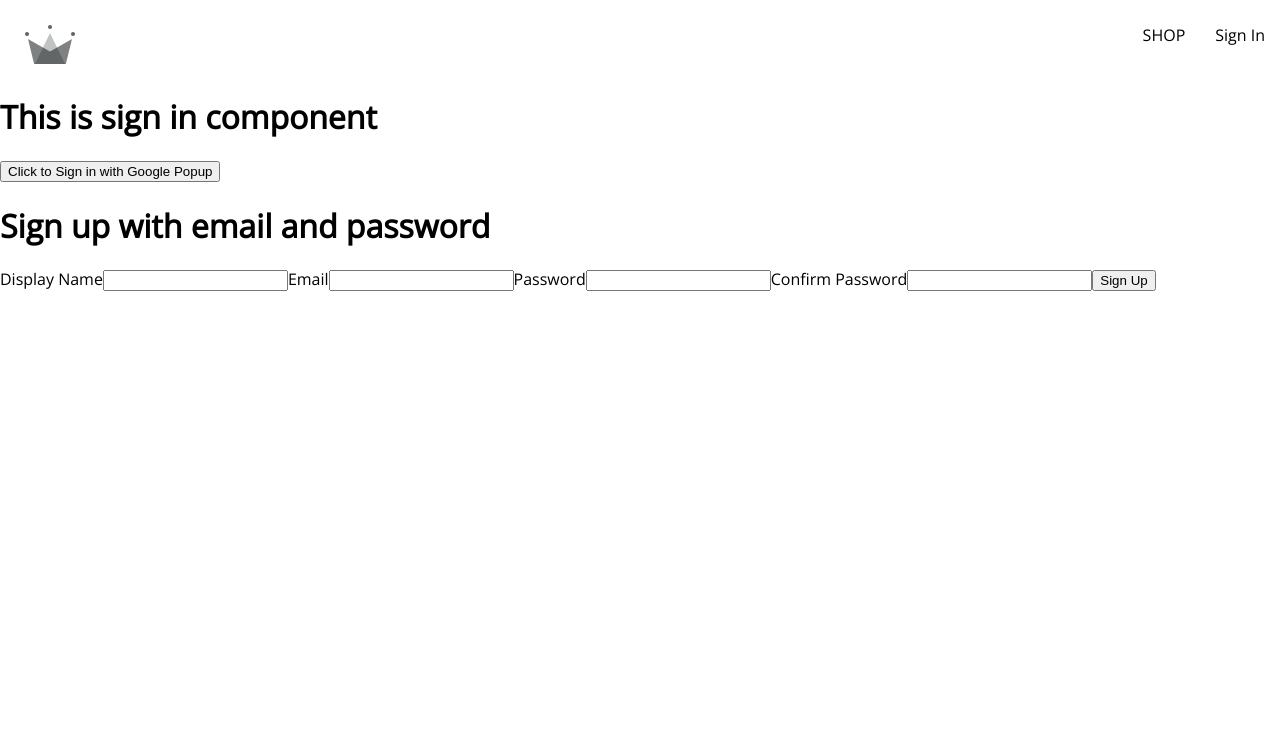
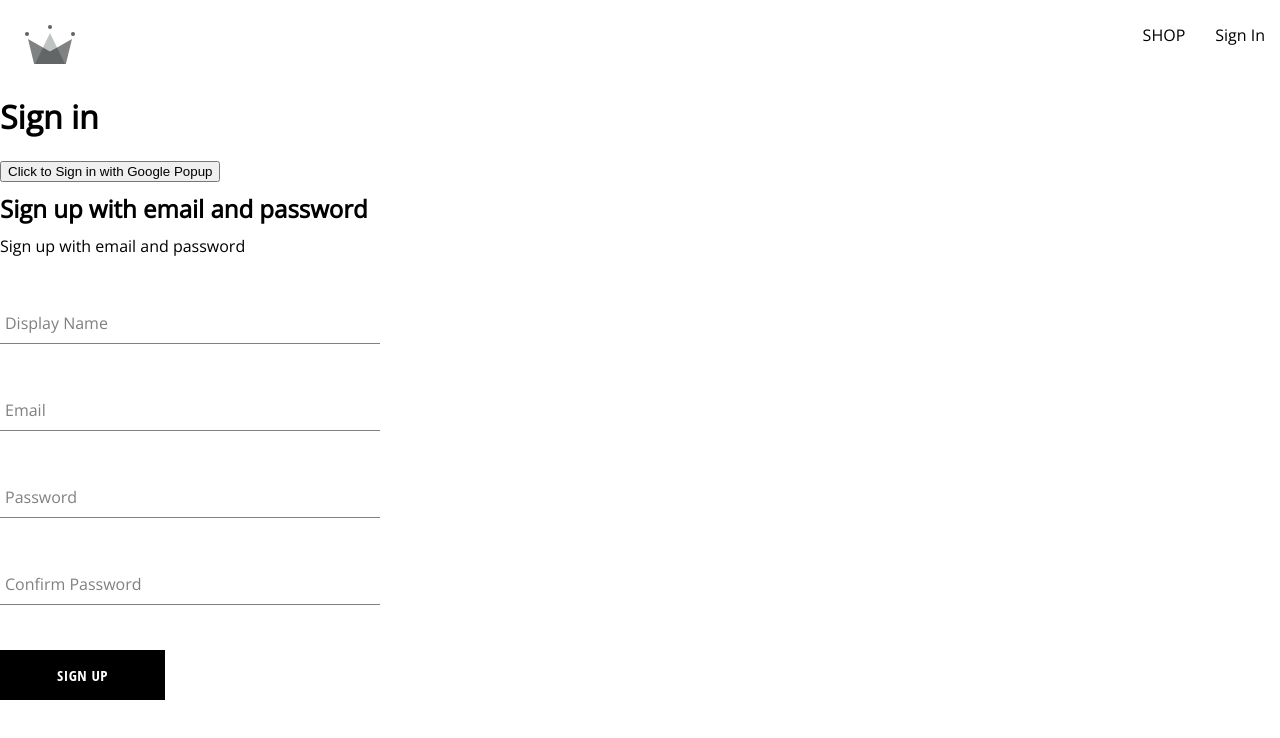
Before and after one commit to sebastianr812/crown-clothing, a React (Create React App) app: page /sign-in in a window 1280 px wide. Shown: the top 738 px of the page. Built offline with nearby package versions, Linux system fonts and the light colour scheme.

Commit message:
created sign up component form input component and button component

```diff
--- /dev/null
+++ b/src/components/button/button.component.jsx
@@ -0,0 +1,16 @@
+import './button.component.styles.scss';
+
+
+const BUTTON_TYPE_CLASSES = {
+    google: 'google-sign-in',
+    inverted: 'inverted'
+}
+
+const Button = ({ children, buttonType, ...otherProps }) => {
+    return (
+        <button className={`button-container ${BUTTON_TYPE_CLASSES[buttonType]}`}
+            {...otherProps}>{children}</button>
+    );
+}
+
+export default Button;
--- /dev/null
+++ b/src/components/button/button.component.styles.scss
@@ -0,0 +1,46 @@
+.button-container {
+    min-width: 165px;
+    width: auto;
+    height: 50px;
+    letter-spacing: 0.5px;
+    line-height: 50px;
+    padding: 0 35px 0 35px;
+    font-size: 15px;
+    background-color: black;
+    color: white;
+    text-transform: uppercase;
+    font-family: 'Open Sans Condensed';
+    font-weight: bolder;
+    border: none;
+    cursor: pointer;
+    display: flex;
+    justify-content: center;
+
+    &:hover {
+        background-color: white;
+        color: black;
+        border: 1px solid black;
+    }
+
+    &.google-sign-in {
+        background-color: #4285f4;
+        color: white;
+
+        &:hover {
+            background-color: #357ae8;
+            border: none;
+        }
+    }
+
+    &.inverted {
+        background-color: white;
+        color: black;
+        border: 1px solid black;
+
+        &:hover {
+            background-color: black;
+            color: white;
+            border: none;
+        }
+    }
+}
--- /dev/null
+++ b/src/components/form-input/form-input.component.jsx
@@ -0,0 +1,16 @@
+import './form-input.styles.scss'
+
+const FormInput = ({ label, ...otherProps }) => {
+    return (
+
+        <div className="group">
+            <input className="form-input" {...otherProps} />
+            {label && (
+                <label className={`${otherProps.value.length ? 'shrink' : ''} form-input-label`}  >{label}</label>)}
+
+
+        </div>
+    );
+}
+
+export default FormInput;
--- /dev/null
+++ b/src/components/form-input/form-input.styles.scss
@@ -0,0 +1,54 @@
+$sub-color: grey;
+$main-color: black;
+
+@mixin shrinkLabel {
+    top: -14px;
+    font-size: 12px;
+    color: $main-color;
+}
+
+.group {
+    position: relative;
+    margin: 45px 0;
+
+    .form-input {
+        background: none;
+        background-color: white;
+        color: $sub-color;
+        font-size: 18px;
+        padding: 10px 10px 10px 5px;
+        display: block;
+        width: 100%;
+        border: none;
+        border-radius: 0;
+        border-bottom: 1px solid $sub-color;
+        margin: 25px 0;
+
+        &:focus {
+            outline: none;
+        }
+
+        &:focus~.form-input-label {
+            @include shrinkLabel();
+        }
+    }
+
+    input[type='password'] {
+        letter-spacing: 0.3em;
+    }
+
+    .form-input-label {
+        color: $sub-color;
+        font-size: 16px;
+        font-weight: normal;
+        position: absolute;
+        pointer-events: none;
+        left: 5px;
+        top: 10px;
+        transition: 300ms ease all;
+
+        &.shrink {
+            @include shrinkLabel();
+        }
+    }
+}
--- a/src/components/sign-up-form/sign-up-form.component.jsx
+++ b/src/components/sign-up-form/sign-up-form.component.jsx
@@ -1,4 +1,8 @@
 import { useState } from "react";
+import { createAuthUserWithEmailAndPassword, createUserDocumentFromAuth } from '../../utils/firebase/firebase.utils';
+import FormInput from "../form-input/form-input.component";
+import Button from '../button/button.component';
+import './sign-up-form.styles.scss';
 
 
 const defaultFormFields = {
@@ -13,7 +17,7 @@ const SignUpForm = () => {
 
 
     const [formFields, setFormFields] = useState(defaultFormFields);
-    const { displayName, email, password, confirmPassword } = defaultFormFields;
+    const { displayName, email, password, confirmPassword } = formFields;
 
 
     console.log(formFields);
@@ -25,24 +29,49 @@ const SignUpForm = () => {
 
     }
 
+    const onButtonSubmit = async (event) => {
+        event.preventDefault();
+
+        if (password !== confirmPassword) {
+            alert('Passwords do not match')
+            return;
+        }
+
+        try {
+            const { user } = await createAuthUserWithEmailAndPassword(email, password);
+
+            await createUserDocumentFromAuth(user, { displayName });
+            resetFormFields();
+        } catch (error) {
+            console.log('error signing up user ', error)
+        }
+
+    }
+
+
+    const resetFormFields = () => {
+        setFormFields(defaultFormFields);
+    }
+
 
     return (
-        <div>
-            <h1>Sign up with email and password</h1>
-            <form onSubmit={() => { }}>
-                <label>Display Name</label>
-                <input name="displayName" type='text' required onChange={handleChange} value={displayName} />
+        <div className="sign-up-container" >
+            <h2>Sign up with email and password</h2>
+            <span>Sign up with email and password</span>
+            <form onSubmit={onButtonSubmit}>
 
-                <label>Email</label>
-                <input name='email' type='email' required onChange={handleChange} value={email} />
+                <FormInput label='Display Name' name="displayName" type='text' required onChange={handleChange} value={displayName} />
 
-                <label>Password</label>
-                <input name="password" type='password' required onChange={handleChange} value={password} />
 
-                <label>Confirm Password</label>
-                <input name="confirmPassword" type='password' required onChange={handleChange} value={confirmPassword} />
+                <FormInput label='Email' name="email" type='email' required onChange={handleChange} value={email} />
 
-                <button type="submit">Sign Up</button>
+
+                <FormInput label='Password' name="password" type='password' required onChange={handleChange} value={password} />
+
+
+                <FormInput label='Confirm Password' name="confirmPassword" type='password' required onChange={handleChange} value={confirmPassword} />
+
+                <Button type="submit" >Sign Up</Button>
             </form>
         </div>
     );
--- /dev/null
+++ b/src/components/sign-up-form/sign-up-form.styles.scss
@@ -0,0 +1,9 @@
+.sign-up-container {
+    display: flex;
+    flex-direction: column;
+    width: 380px;
+}
+
+h2 {
+    margin: 10px 0;
+}
--- a/src/routes/sign-in/sign-in.component.jsx
+++ b/src/routes/sign-in/sign-in.component.jsx
@@ -16,8 +16,8 @@ const SignIn = () => {
 
 
     return (
-        <div>
-            <h1>This is sign in component</h1>
+        <div >
+            <h1>Sign in</h1>
             <button onClick={logGoogleUser}>Click to Sign in with Google Popup</button>
             <SignUpForm />
         </div>
--- a/src/utils/firebase/firebase.utils.js
+++ b/src/utils/firebase/firebase.utils.js
@@ -1,5 +1,11 @@
 import { initializeApp } from "firebase/app";
-import { getAuth, signInWithPopup, signInWithRedirect, GoogleAuthProvider } from 'firebase/auth';
+import {
+    getAuth,
+    signInWithPopup,
+    signInWithRedirect,
+    GoogleAuthProvider,
+    createUserWithEmailAndPassword
+} from 'firebase/auth';
 import { getFirestore, doc, getDoc, setDoc } from 'firebase/firestore';
 
 // Your web app's Firebase configuration
@@ -26,7 +32,7 @@ export const signInWithGoogleRedirect = () => signInWithRedirect(auth, googlePro
 
 export const db = getFirestore();
 
-export const createUserDocumentFromAuth = async (userAuth) => {
+export const createUserDocumentFromAuth = async (userAuth, additionalInfo = {}) => {
     const userDocReference = doc(db, 'users', userAuth.uid);
 
 
@@ -41,13 +47,26 @@ export const createUserDocumentFromAuth = async (userAuth) => {
             await setDoc(userDocReference, {
                 displayName,
                 email,
-                createdAt
+                createdAt,
+                ...additionalInfo
             });
 
         } catch (error) {
-            console.log('there was an error creating the user', error.message)
+            if (error.code === 'auth/email-already-in-use') {
+                alert('Error creating user, email already in use')
+            } else {
+                console.log('there was an error creating the user', error.message)
+            }
+
         }
     }
     return userDocReference;
 
 }
+
+
+export const createAuthUserWithEmailAndPassword = async (email, password) => {
+    if (!email || !password) return;
+
+    return await createUserWithEmailAndPassword(auth, email, password);
+}
```
